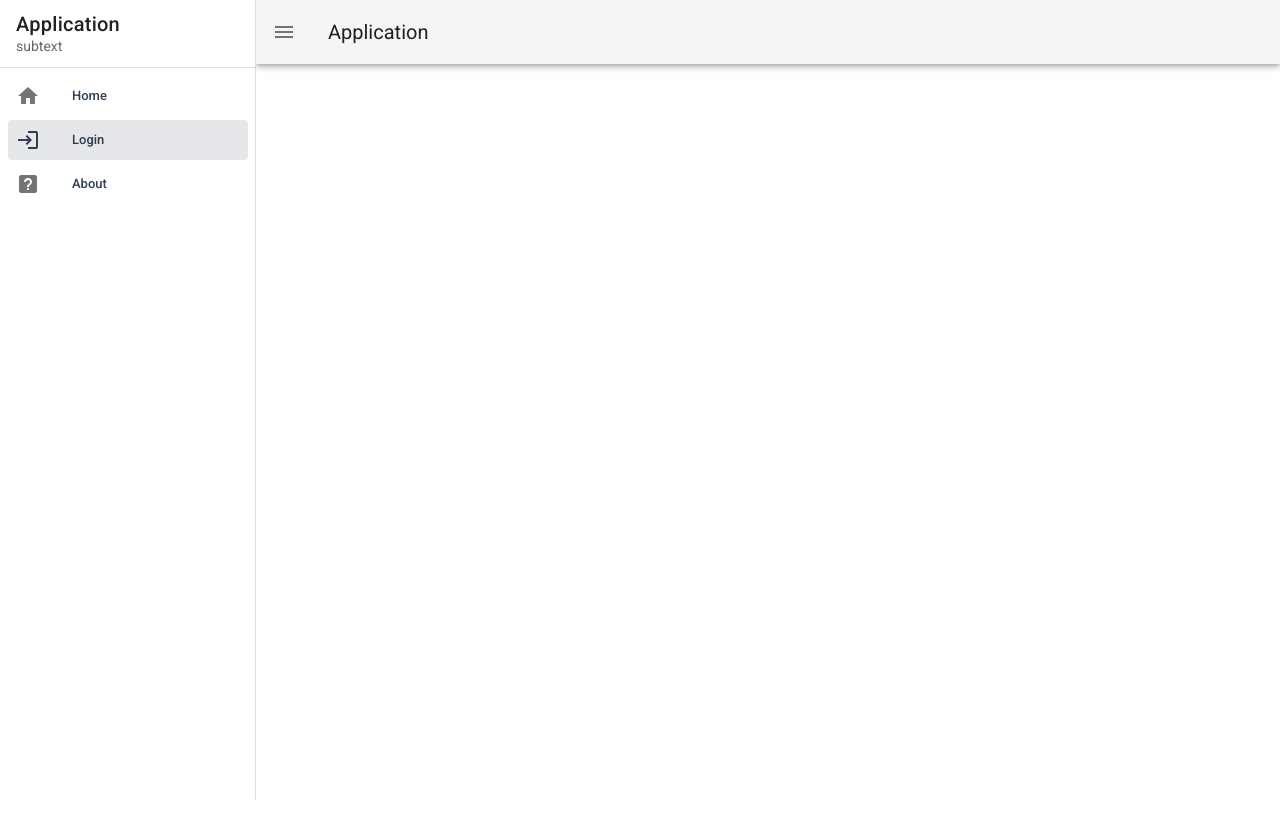
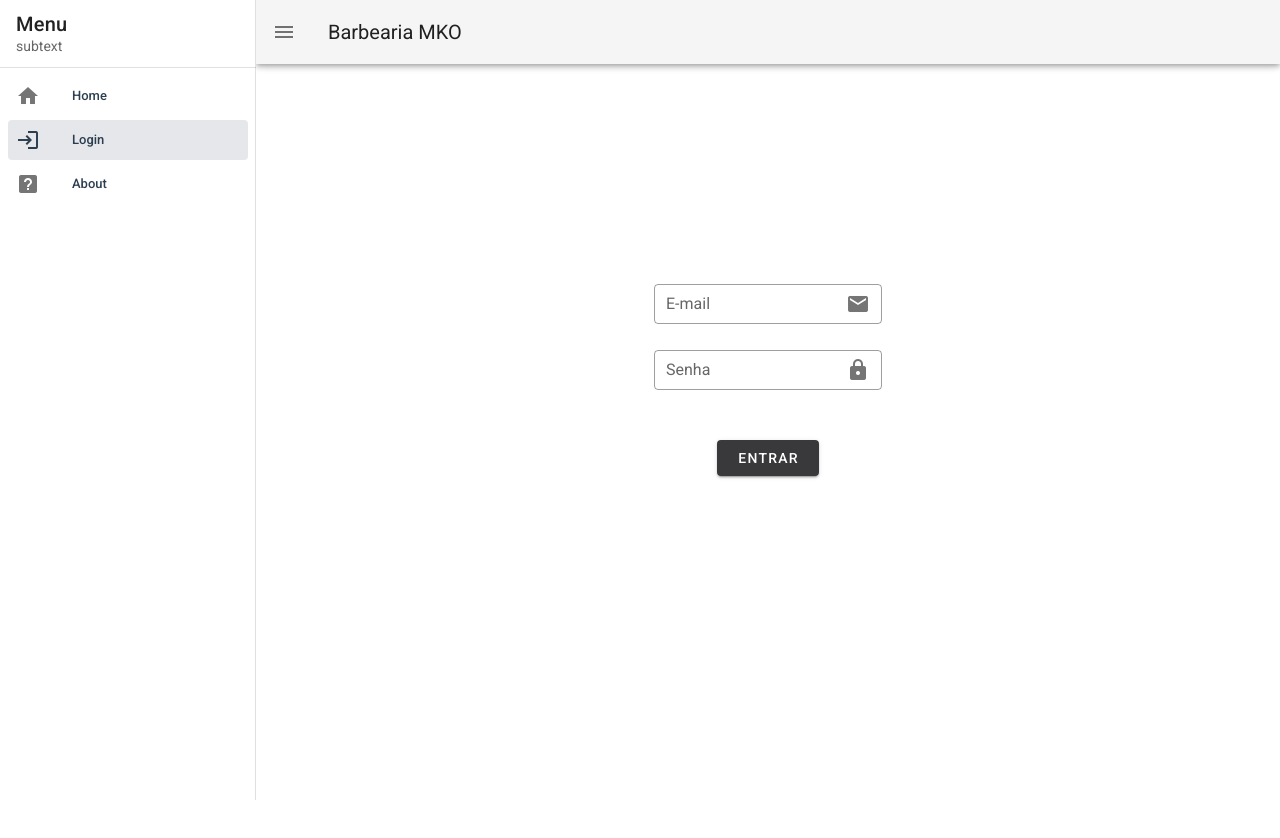
Before and after one commit to bigMARAC/mko-app, a Vue app: page /login in a window 1280 px wide. Shown: the top 838 px of the page. Built offline with nearby package versions, Linux system fonts and the light colour scheme.

Commit message:
create login page

```diff
--- a/src/App.vue
+++ b/src/App.vue
@@ -6,7 +6,7 @@
         <v-list-item>
           <v-list-item-content>
             <v-list-item-title class="text-h6">
-              Application
+              Menu
             </v-list-item-title>
             <v-list-item-subtitle>
               subtext
@@ -40,7 +40,7 @@
       <v-app-bar app>
         <v-app-bar-nav-icon @click="drawer = !drawer"></v-app-bar-nav-icon>
 
-        <v-toolbar-title>Application</v-toolbar-title>
+        <v-toolbar-title>Barbearia MKO</v-toolbar-title>
       </v-app-bar>
 
       <v-main>
@@ -70,12 +70,11 @@
   font-family: Avenir, Helvetica, Arial, sans-serif;
   -webkit-font-smoothing: antialiased;
   -moz-osx-font-smoothing: grayscale;
-  text-align: center;
   color: #2c3e50;
 }
 
 #nav {
-  padding: 30px;
+  padding: 20px;
 
   a {
     font-weight: bold;
--- a/src/views/login/Login.vue
+++ b/src/views/login/Login.vue
@@ -1,16 +1,65 @@
 <template>
-  <v-card></v-card>
+  <v-row style="height: 80vh" justify="center" align="center">
+    <v-col cols="12" md="3" lg="3" align="center">
+
+    <v-form v-model="valid">
+      <v-text-field
+        v-model="user.email"
+        label="E-mail"
+        required
+        append-icon="mdi-email"
+        outlined
+        dense
+      >
+      </v-text-field>
+      <v-text-field
+        v-model="user.password"
+        label="Senha"
+        required
+        append-icon="mdi-lock"
+        outlined
+        dense
+        type="password"
+      >
+      </v-text-field>
+      <v-row class="my-3" justify="center">
+        <v-col cols="6">
+          <v-btn @click="login" block color="primary">
+            <span>Entrar</span>
+          </v-btn>
+        </v-col>
+      </v-row>
+    </v-form>
+
+    </v-col>
+  </v-row>
 </template>
 
 <script>
-  export default {
+import Vue from "vue";
+import LoginRequest from "./../../requests/LoginRequest.js";
+  export default Vue.extend({
     data: () => ({
-      items: [
-        { title: 'Dashboard', icon: 'mdi-view-dashboard' },
-        { title: 'Photos', icon: 'mdi-image' },
-        { title: 'About', icon: 'mdi-help-box' },
-      ],
-      drawer: null
+      valid: null,
+      user: {
+        email: null,
+        password: null
+      }
     }),
-  }
+    methods: {
+      async login() {
+        try {
+          const loginRequest = new LoginRequest (this.user.email, this.user.password)
+          const loginResponse = await loginRequest.send()
+
+          this.$store.dispatch('actionSetUser', loginResponse.data.user)
+          this.$store.dispatch('actionSaveUser')
+
+          this.$router.push('/')
+        } catch (error) {
+          console.log(error.response.data.message)
+        }
+      }
+    }
+  })
 </script>
```
